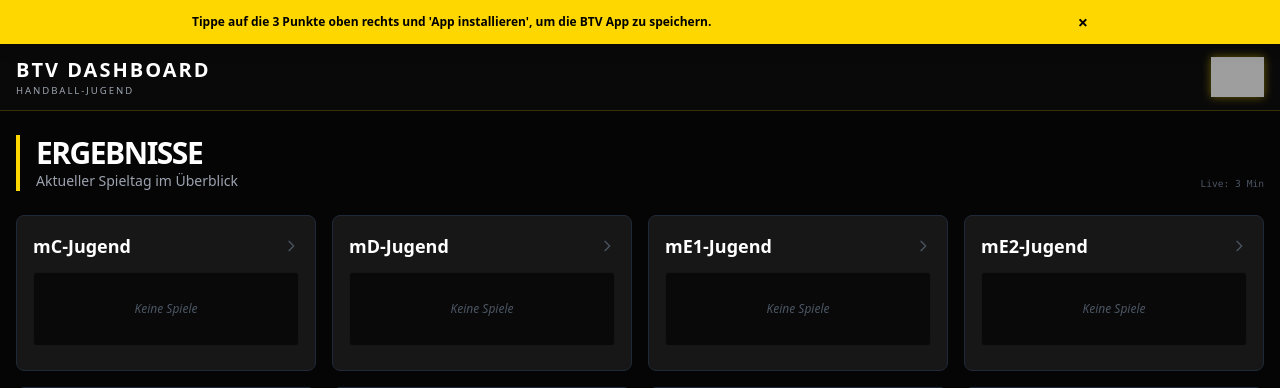
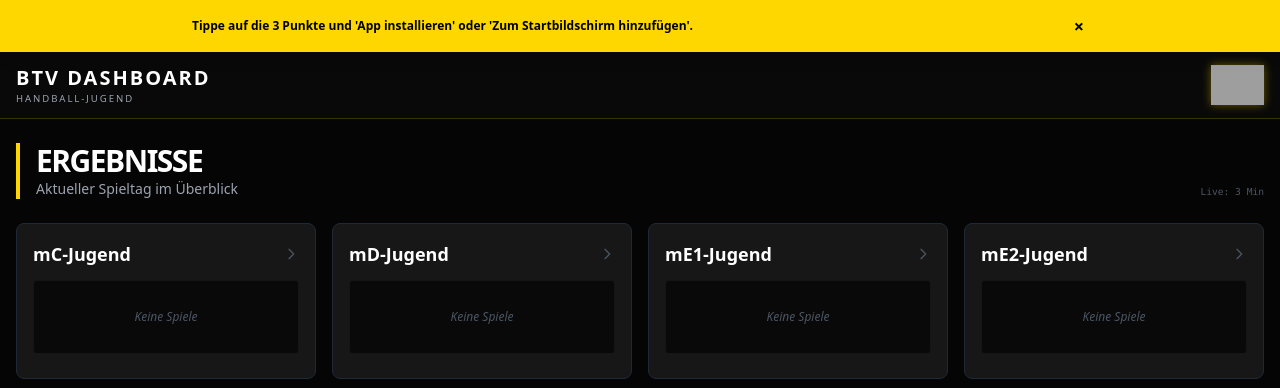
Before and after one commit to jochenneumann83/btv-dashboard, a Flask app: page / in a window 1280 px wide. Shown: the top 388 px of the page. Run offline with Flask 3, Linux system fonts and the light colour scheme; data that the repository does not hold is empty; some libraries are stand-ins or nearby versions; grey boxes are pictures that could not be loaded.

Commit message:
Update base.html

```diff
--- a/templates/base.html
+++ b/templates/base.html
@@ -38,7 +38,6 @@
             });
         }
 
-        // Logik für den Installations-Hinweis
         window.addEventListener('DOMContentLoaded', () => {
             const isIos = /iPad|iPhone|iPod/.test(navigator.userAgent) && !window.MSStream;
             const isStandalone = window.matchMedia('(display-mode: standalone)').matches;
@@ -49,9 +48,10 @@
                 banner.style.display = 'block';
 
                 if (isIos) {
-                    text.innerText = "Tippe auf 'Teilen' und dann 'Zum Home-Bildschirm', um die App zu speichern.";
+                    text.innerText = "Tippe auf 'Teilen' und 'Zum Home-Bildschirm', um die App zu speichern.";
                 } else {
-                    text.innerText = "Tippe auf die 3 Punkte oben rechts und 'App installieren', um die BTV App zu speichern.";
+                    // Hier ist der angepasste, weniger irreführende Text für Android
+                    text.innerText = "Tippe auf die 3 Punkte und 'App installieren' oder 'Zum Startbildschirm hinzufügen'.";
                 }
             }
         });
@@ -62,7 +62,7 @@
     <div id="install-banner" class="bg-btv-yellow text-black px-4 py-2 text-center text-xs font-bold shadow-lg sticky top-0 z-[60]">
         <div class="flex justify-between items-center max-w-4xl mx-auto">
             <span id="install-text"></span>
-            <button onclick="document.getElementById('install-banner').style.display='none'" class="ml-4 text-lg">×</button>
+            <button onclick="document.getElementById('install-banner').style.display='none'" class="ml-4 text-lg p-1">×</button>
         </div>
     </div>
 
```
